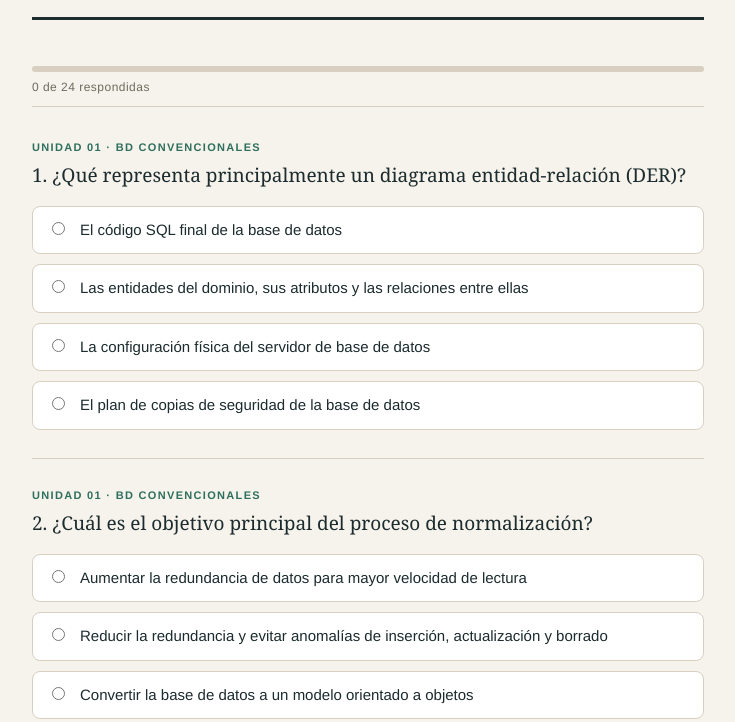
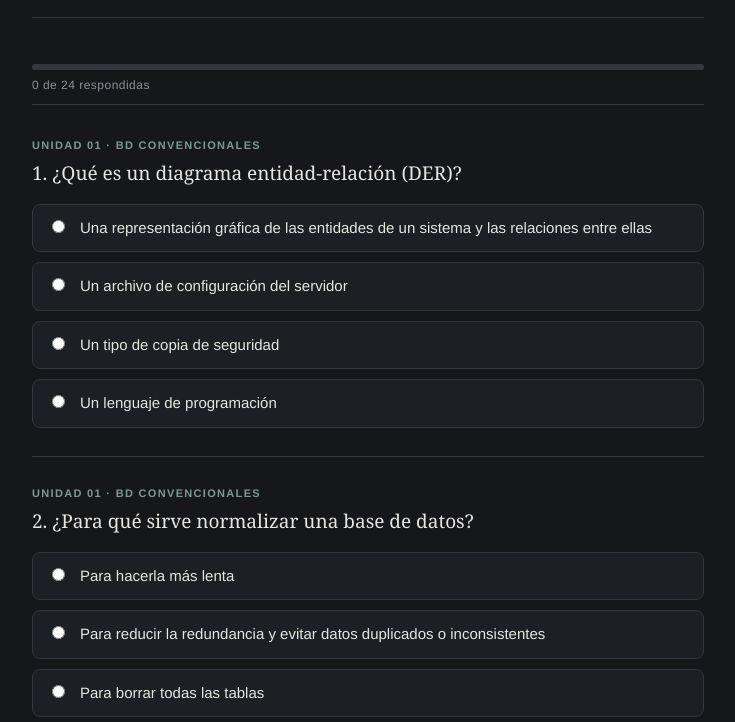
Before and after one commit to fjlesme/bd2, a plain HTML site: page index.html in a window 1280 px wide. Shown: the part 195-917 px from the top of the page, without its empty margins (272-1007 px from the left). Drawn offline with Linux system fonts and the light colour scheme.

Commit message:
Update index.html

```diff
--- a/index.html
+++ b/index.html
@@ -6,26 +6,27 @@
 <title>Test Diagnóstico – Base de Datos II</title>
 <style>
   :root{
-    --ink:#1c2b2d;
-    --paper:#f6f3ec;
-    --line:#d8cfc0;
-    --signal:#2f6f5e;
-    --signal-dim:#e4efe9;
-    --warn:#a4432f;
-    --warn-dim:#f6e5e0;
-    --muted:#6f6a5e;
+    --bg:#15171a;
+    --panel:#1c1f23;
+    --ink:#e7e5df;
+    --line:#33373d;
+    --signal:#7a9b8e;
+    --signal-dim:#232b28;
+    --warn:#b5695a;
+    --warn-dim:#2b2220;
+    --muted:#8b8f96;
   }
   *{box-sizing:border-box;}
   body{
     margin:0;
-    background:var(--paper);
+    background:var(--bg);
     color:var(--ink);
     font-family:'Georgia','Iowan Old Style',serif;
     line-height:1.5;
     padding:0 0 80px;
   }
   .wrap{max-width:720px;margin:0 auto;padding:40px 24px;}
-  header{border-bottom:3px solid var(--ink);padding-bottom:20px;margin-bottom:32px;}
+  header{border-bottom:1px solid var(--line);padding-bottom:20px;margin-bottom:32px;}
   .eyebrow{
     font-family:'Helvetica Neue',Arial,sans-serif;
     text-transform:uppercase;
@@ -35,11 +36,11 @@
     font-weight:700;
     margin-bottom:8px;
   }
-  h1{font-size:32px;margin:0 0 10px;letter-spacing:-0.01em;}
+  h1{font-size:32px;margin:0 0 10px;letter-spacing:-0.01em;color:var(--ink);}
   .sub{color:var(--muted);font-size:15px;font-family:'Helvetica Neue',Arial,sans-serif;}
 
   #progress-bar{
-    position:sticky;top:0;background:var(--paper);padding:14px 0 10px;z-index:5;
+    position:sticky;top:0;background:var(--bg);padding:14px 0 10px;z-index:5;
     border-bottom:1px solid var(--line);
   }
   .progress-track{height:6px;background:var(--line);border-radius:3px;overflow:hidden;}
@@ -59,7 +60,7 @@
     font-size:11px;text-transform:uppercase;letter-spacing:.12em;
     color:var(--signal);font-weight:700;margin-bottom:6px;
   }
-  .q-title{font-size:19px;margin:0 0 16px;}
+  .q-title{font-size:19px;margin:0 0 16px;color:var(--ink);}
   .options{display:flex;flex-direction:column;gap:10px;}
   .opt{
     display:flex;align-items:flex-start;gap:12px;
@@ -69,7 +70,8 @@
     cursor:pointer;
     font-family:'Helvetica Neue',Arial,sans-serif;
     font-size:15px;
-    background:#fff;
+    background:var(--panel);
+    color:var(--ink);
     transition:border-color .15s, background .15s;
   }
   .opt:hover{border-color:var(--signal);}
@@ -82,8 +84,8 @@
     font-family:'Helvetica Neue',Arial,sans-serif;
     font-weight:700;
     font-size:15px;
-    background:var(--ink);
-    color:var(--paper);
+    background:var(--signal);
+    color:var(--bg);
     border:none;
     border-radius:8px;
     padding:16px 28px;
@@ -92,19 +94,19 @@
     margin-top:24px;
     letter-spacing:.02em;
   }
-  #submit-btn:hover, #retry-btn:hover{background:var(--signal);}
+  #submit-btn:hover, #retry-btn:hover{background:#8fae9f;}
   #submit-btn:disabled{background:var(--line);color:var(--muted);cursor:not-allowed;}
 
   #results{display:none;}
   .score-hero{
     text-align:center;
     padding:36px 20px;
-    border:3px solid var(--ink);
+    border:1px solid var(--line);
     border-radius:12px;
     margin-bottom:28px;
-    background:#fff;
+    background:var(--panel);
   }
-  .score-num{font-size:56px;font-weight:700;line-height:1;}
+  .score-num{font-size:56px;font-weight:700;line-height:1;color:var(--ink);}
   .score-level{
     font-family:'Helvetica Neue',Arial,sans-serif;
     text-transform:uppercase;letter-spacing:.1em;font-size:13px;
@@ -113,12 +115,12 @@
   .score-desc{font-family:'Helvetica Neue',Arial,sans-serif;color:var(--muted);font-size:14px;margin-top:8px;}
 
   .breakdown{font-family:'Helvetica Neue',Arial,sans-serif;font-size:14px;}
-  .breakdown h3{font-family:Georgia,serif;font-size:17px;margin:0 0 14px;}
+  .breakdown h3{font-family:Georgia,serif;font-size:17px;margin:0 0 14px;color:var(--ink);}
   .bd-row{display:flex;align-items:center;gap:12px;margin-bottom:10px;}
   .bd-label{flex:0 0 150px;font-size:13px;color:var(--muted);}
   .bd-track{flex:1;height:8px;background:var(--line);border-radius:4px;overflow:hidden;}
   .bd-fill{height:100%;background:var(--signal);}
-  .bd-score{flex:0 0 34px;text-align:right;font-size:13px;font-weight:700;}
+  .bd-score{flex:0 0 34px;text-align:right;font-size:13px;font-weight:700;color:var(--ink);}
 
   #quiz-form{display:block;}
 
@@ -135,7 +137,7 @@
 <body>
 <div class="wrap">
   <header>
-    <div class="eyebrow">Base de Datos II · Uninorte</div>
+    <div class="eyebrow">Base de Datos II · UniNorte</div>
     <h1>Test Diagnóstico</h1>
     <div class="sub">24 preguntas de opción múltiple. Elegí la respuesta que consideres correcta en cada una — no hay penalización por intentarlo, esto es solo para conocer tu punto de partida. Tu resultado es completamente anónimo.</div>
   </header>
@@ -172,69 +174,69 @@ const QUESTIONS = [
   // Unidad 01: Modelos de Base de Datos Convencionales
   {
     unit: "Unidad 01 · BD Convencionales",
-    q: "¿Qué representa principalmente un diagrama entidad-relación (DER)?",
+    q: "¿Qué es un diagrama entidad-relación (DER)?",
     options: [
-      "El código SQL final de la base de datos",
-      "Las entidades del dominio, sus atributos y las relaciones entre ellas",
-      "La configuración física del servidor de base de datos",
-      "El plan de copias de seguridad de la base de datos"
+      "Una representación gráfica de las entidades de un sistema y las relaciones entre ellas",
+      "Un archivo de configuración del servidor",
+      "Un tipo de copia de seguridad",
+      "Un lenguaje de programación"
+    ],
+    correct: 0
+  },
+  {
+    unit: "Unidad 01 · BD Convencionales",
+    q: "¿Para qué sirve normalizar una base de datos?",
+    options: [
+      "Para hacerla más lenta",
+      "Para reducir la redundancia y evitar datos duplicados o inconsistentes",
+      "Para borrar todas las tablas",
+      "Para convertirla en una base de datos NoSQL"
     ],
     correct: 1
   },
   {
     unit: "Unidad 01 · BD Convencionales",
-    q: "¿Cuál es el objetivo principal del proceso de normalización?",
+    q: "¿Qué es una dependencia funcional entre dos atributos?",
     options: [
-      "Aumentar la redundancia de datos para mayor velocidad de lectura",
-      "Reducir la redundancia y evitar anomalías de inserción, actualización y borrado",
-      "Convertir la base de datos a un modelo orientado a objetos",
-      "Eliminar todas las relaciones entre tablas"
+      "Que el valor de un atributo determina el valor de otro",
+      "Que dos atributos nunca pueden estar en la misma tabla",
+      "Que un atributo depende de la velocidad de internet",
+      "Que ambos atributos deben tener el mismo nombre"
     ],
-    correct: 1
-  },
-  {
-    unit: "Unidad 01 · BD Convencionales",
-    q: "En el contexto de dependencias funcionales, si A determina funcionalmente a B, esto significa que:",
-    options: [
-      "A cada valor de B le corresponde un único valor de A",
-      "A cada valor de A le corresponde como máximo un único valor de B",
-      "A y B siempre deben estar en tablas separadas",
-      "B no puede depender de ningún otro atributo"
-    ],
-    correct: 1
+    correct: 0
   },
 
   // Unidad 02: Modelos de BD Orientados a Objetos
   {
     unit: "Unidad 02 · BD Orientadas a Objetos",
-    q: "¿Cuál es una diferencia clave entre la modelización orientada a objetos y la modelización relacional?",
+    q: "¿Qué combina un modelo orientado a objetos que el modelo relacional tradicional no combina de la misma forma?",
     options: [
-      "La orientada a objetos no permite almacenar datos, solo comportamiento",
-      "La orientada a objetos integra datos y comportamiento (métodos) en una misma unidad, mientras que la relacional se centra en tablas y datos",
-      "La relacional siempre es más rápida en cualquier escenario",
-      "No existen diferencias reales entre ambos enfoques"
+      "Datos y comportamiento (métodos) en una misma unidad",
+      "Solamente tablas",
+      "Solamente índices",
+      "Solamente copias de seguridad"
     ],
-    correct: 1
+    correct: 0
   },
   {
     unit: "Unidad 02 · BD Orientadas a Objetos",
-    q: "En el paradigma orientado a objetos aplicado a bases de datos, ¿qué define principalmente una clase?",
+    q: "¿Qué es una clase en el paradigma orientado a objetos?",
     options: [
-      "Una tabla sin ninguna relación con otras",
-      "Una plantilla que agrupa atributos y comportamientos comunes para un conjunto de objetos",
-      "Un índice que acelera las consultas",
-      "Un lenguaje de consulta específico"
+      "Una plantilla que define atributos y comportamientos comunes para un conjunto de objetos",
+      "Una copia de seguridad automática",
+      "Un tipo de índice",
+      "Un usuario con permisos de administrador"
     ],
-    correct: 1
+    correct: 0
   },
   {
     unit: "Unidad 02 · BD Orientadas a Objetos",
-    q: "Dentro de las herramientas para bases de datos orientadas a objetos, ¿qué función cumple el ODL (lenguaje de definición de datos)?",
+    q: "¿Para qué se usa el ODL (lenguaje de definición de datos orientado a objetos)?",
     options: [
-      "Permite definir la estructura y los tipos de los objetos de la base de datos",
-      "Permite exclusivamente hacer consultas de lectura",
-      "Sirve únicamente para administrar usuarios",
-      "Reemplaza por completo al modelo entidad-relación"
+      "Para definir la estructura de los objetos de la base de datos",
+      "Para hacer copias de seguridad",
+      "Para eliminar usuarios",
+      "Para transformar archivos XML"
     ],
     correct: 0
   },
@@ -242,34 +244,34 @@ const QUESTIONS = [
   // Unidad 03: Base de Datos Relacionales Extendido
   {
     unit: "Unidad 03 · BD Relacional Extendida",
-    q: "¿Qué herramienta se utiliza para modelar las abstracciones de diseño conceptual extendidas, como la generalización y la agregación?",
+    q: "¿Qué es el DERE (diagrama entidad-relación extendido)?",
     options: [
-      "El diagrama entidad-relación extendido (DERE)",
-      "El lenguaje XQuery",
-      "El modelo de mapeo objeto-relacional",
-      "El álgebra relacional básica"
+      "Una herramienta para modelar conceptos más complejos como generalización y agregación",
+      "Un tipo de copia de seguridad",
+      "Un lenguaje de consulta NoSQL",
+      "Un protocolo de red"
     ],
     correct: 0
   },
   {
     unit: "Unidad 03 · BD Relacional Extendida",
-    q: "En el modelo entidad-relación extendido, ¿qué representa la generalización?",
+    q: "¿Qué representa la generalización en el modelo entidad-relación extendido?",
     options: [
-      "La unión de varias bases de datos en una sola",
-      "Una relación jerárquica donde entidades más específicas heredan atributos de una entidad más general",
-      "La eliminación de atributos redundantes en una tabla",
-      "Un tipo de índice utilizado para optimizar consultas"
+      "Que entidades más específicas heredan atributos de una entidad más general",
+      "Que se elimina una tabla completa",
+      "Que se combinan dos bases de datos distintas",
+      "Que se crea un nuevo índice hash"
     ],
-    correct: 1
+    correct: 0
   },
   {
     unit: "Unidad 03 · BD Relacional Extendida",
-    q: "¿Qué concepto describe mejor la agregación en el diseño conceptual extendido?",
+    q: "¿Qué es la agregación en el diseño conceptual extendido?",
     options: [
-      "Tratar una relación entre entidades como una entidad de orden superior, para poder relacionarla con otras entidades",
-      "Duplicar una entidad para mejorar el rendimiento",
-      "Convertir una entidad débil en una entidad fuerte",
-      "Eliminar una relación que ya no se utiliza"
+      "Tratar una relación entre entidades como si fuera una entidad, para poder vincularla con otras",
+      "Borrar atributos que no se usan",
+      "Duplicar una tabla para tener una copia",
+      "Un tipo de consulta SQL básica"
     ],
     correct: 0
   },
@@ -277,34 +279,34 @@ const QUESTIONS = [
   // Unidad 04: Conceptos Avanzados
   {
     unit: "Unidad 04 · Conceptos Avanzados",
-    q: "¿Qué diferencia principal existe entre un índice ordenado y un índice asociativo (hash)?",
+    q: "¿Para qué se utiliza un índice en una base de datos?",
     options: [
-      "No hay ninguna diferencia entre ambos",
-      "El índice ordenado mantiene los valores en un orden secuencial (útil para búsquedas por rango); el índice asociativo usa una función hash para acceso directo por clave",
-      "El índice asociativo solo puede usarse en bases de datos orientadas a objetos",
-      "El índice ordenado no permite hacer búsquedas exactas por clave"
+      "Para acelerar la búsqueda de datos",
+      "Para borrar datos automáticamente",
+      "Para crear usuarios nuevos",
+      "Para traducir la base de datos a otro idioma"
     ],
-    correct: 1
+    correct: 0
   },
   {
     unit: "Unidad 04 · Conceptos Avanzados",
-    q: "Al evaluar un esquema de indexación, ¿cuál de los siguientes factores es relevante a tener en cuenta según la teoría de índices?",
+    q: "¿Qué diferencia hay entre un índice ordenado y uno asociativo (hash)?",
     options: [
-      "Únicamente el color con que se represente el diagrama",
-      "El tiempo de acceso, el tiempo de inserción/borrado y el espacio adicional requerido por el índice",
-      "La cantidad de usuarios conectados simultáneamente a la red eléctrica",
-      "El nombre asignado a la tabla en el diccionario de datos"
+      "El ordenado mantiene los datos en secuencia; el hash usa una función para acceder directo por clave",
+      "No hay ninguna diferencia entre ellos",
+      "El hash solo funciona en bases de datos XML",
+      "El ordenado no permite hacer ninguna búsqueda"
     ],
-    correct: 1
+    correct: 0
   },
   {
     unit: "Unidad 04 · Conceptos Avanzados",
-    q: "¿Por qué es importante gestionar versiones y autorizaciones en un esquema de base de datos?",
+    q: "¿Por qué es importante definir autorizaciones (permisos) sobre una base de datos?",
     options: [
-      "Porque permite controlar los cambios en la estructura y regular qué usuarios pueden acceder o modificar cada parte de los datos",
-      "Porque reemplaza la necesidad de hacer copias de seguridad",
-      "Porque acelera automáticamente todas las consultas SQL",
-      "Porque elimina la necesidad de definir claves primarias"
+      "Para controlar qué usuarios pueden ver o modificar cada parte de los datos",
+      "Para que la base de datos ocupe menos espacio",
+      "Para eliminar la necesidad de hacer copias de seguridad",
+      "Para acelerar automáticamente todas las consultas"
     ],
     correct: 0
   },
@@ -312,141 +314,141 @@ const QUESTIONS = [
   // Unidad 05: Mapeo Objeto Relacional
   {
     unit: "Unidad 05 · Mapeo Objeto-Relacional",
-    q: "¿Qué problema resuelve principalmente una herramienta de mapeo objeto-relacional (ORM) como Hibernate?",
+    q: "¿Para qué sirve una herramienta de mapeo objeto-relacional (ORM) como Hibernate?",
     options: [
-      "La diferencia de representación entre el modelo orientado a objetos de una aplicación y el modelo relacional de la base de datos",
-      "La necesidad de instalar un motor de base de datos",
-      "La conversión de archivos XML a formato JSON",
-      "La creación de copias de seguridad automáticas"
+      "Para conectar el modelo orientado a objetos de una aplicación con el modelo relacional de la base de datos",
+      "Para instalar el motor de base de datos",
+      "Para crear diagramas XML",
+      "Para hacer copias de seguridad automáticas"
     ],
     correct: 0
   },
   {
     unit: "Unidad 05 · Mapeo Objeto-Relacional",
-    q: "¿Qué es HQL en el contexto de Hibernate?",
+    q: "¿Qué es HQL?",
     options: [
-      "Un lenguaje de consulta orientado a objetos, similar a SQL pero que trabaja sobre entidades del modelo en lugar de tablas directamente",
-      "Un protocolo de red para bases de datos distribuidas",
-      "Un formato de archivo para almacenar imágenes en la base de datos",
-      "Un tipo de índice hash exclusivo de bases de datos NoSQL"
+      "Un lenguaje de consulta orientado a objetos, parecido a SQL, usado en Hibernate",
+      "Un protocolo de red",
+      "Un formato de imagen",
+      "Un tipo de índice hash"
     ],
     correct: 0
   },
   {
     unit: "Unidad 05 · Mapeo Objeto-Relacional",
-    q: "En el mapeo objeto-relacional, ¿qué ocurre generalmente con una clase de la aplicación al mapearla a la base de datos?",
+    q: "En el mapeo objeto-relacional, ¿con qué se corresponde típicamente una clase de la aplicación?",
     options: [
-      "Se descarta completamente, ya que no puede representarse en una base relacional",
-      "Se corresponde típicamente con una tabla, y sus atributos con columnas de esa tabla",
-      "Se convierte automáticamente en un documento XML",
-      "Se transforma en un índice asociativo"
+      "Con una tabla de la base de datos",
+      "Con un archivo de video",
+      "Con una copia de seguridad",
+      "Con un usuario del sistema"
     ],
-    correct: 1
+    correct: 0
   },
 
   // Unidad 06: Bases de Datos XML
   {
     unit: "Unidad 06 · Bases de Datos XML",
-    q: "¿Para qué se utiliza principalmente el lenguaje XPath?",
+    q: "¿Para qué se usa XPath?",
     options: [
-      "Para definir rutas de acceso y navegar por la estructura jerárquica de un documento XML",
-      "Para transformar un documento XML en una hoja de cálculo",
-      "Para cifrar el contenido de un archivo XML",
-      "Para crear índices asociativos en bases de datos relacionales"
+      "Para navegar y ubicar partes específicas dentro de un documento XML",
+      "Para transformar el XML en una imagen",
+      "Para hacer copias de seguridad",
+      "Para crear usuarios"
     ],
     correct: 0
   },
   {
     unit: "Unidad 06 · Bases de Datos XML",
-    q: "¿Qué función cumple XSLT respecto a un documento XML?",
+    q: "¿Para qué se usa XSLT?",
     options: [
-      "Permite transformar el documento XML en otro formato o estructura, aplicando hojas de estilo",
-      "Permite ejecutar consultas de agregación como si fuera SQL, sin ninguna transformación",
-      "Sirve únicamente para validar la sintaxis del XML",
-      "Convierte el XML directamente en una base de datos orientada a objetos"
+      "Para transformar un documento XML en otro formato o estructura",
+      "Para eliminar un documento XML",
+      "Para crear índices hash",
+      "Para definir usuarios y permisos"
     ],
     correct: 0
   },
   {
     unit: "Unidad 06 · Bases de Datos XML",
-    q: "¿Cuál es el propósito principal de XQuery?",
+    q: "¿Para qué sirve XQuery?",
     options: [
-      "Definir la apariencia visual de un documento XML",
-      "Realizar consultas sobre datos almacenados en documentos XML",
-      "Comprimir archivos XML para reducir su tamaño",
-      "Sustituir por completo al lenguaje XPath"
+      "Para hacer consultas sobre datos almacenados en documentos XML",
+      "Para darle color a un documento XML",
+      "Para comprimir archivos",
+      "Para instalar un servidor"
     ],
-    correct: 1
+    correct: 0
   },
 
   // Unidad 07: Bases de Datos NoSQL
   {
     unit: "Unidad 07 · Bases de Datos NoSQL",
-    q: "¿Cuál es una característica distintiva de las bases de datos NoSQL frente a las relacionales tradicionales?",
+    q: "¿Qué característica es típica de las bases de datos NoSQL?",
     options: [
-      "Requieren obligatoriamente un esquema fijo y rígido antes de insertar cualquier dato",
-      "Suelen priorizar la flexibilidad de esquema y la escalabilidad horizontal por sobre las relaciones estrictas entre tablas",
-      "No permiten almacenar grandes volúmenes de datos",
-      "Solo pueden ejecutarse en un único servidor"
+      "Mayor flexibilidad de esquema en comparación con las bases de datos relacionales",
+      "Un esquema fijo que nunca puede cambiar",
+      "Solo pueden usarse en una computadora",
+      "No permiten guardar texto"
     ],
-    correct: 1
+    correct: 0
   },
   {
     unit: "Unidad 07 · Bases de Datos NoSQL",
-    q: "¿Qué significa que una base de datos NoSQL escale 'horizontalmente'?",
+    q: "¿Qué significa que una base de datos escale 'horizontalmente'?",
     options: [
-      "Que se mejora el rendimiento agregando más memoria RAM a un único servidor",
-      "Que se distribuye la carga y los datos agregando más servidores o nodos a un clúster",
-      "Que se reduce la cantidad de datos almacenados para mejorar la velocidad",
-      "Que se elimina la necesidad de hacer consultas"
+      "Que se agregan más servidores o nodos para repartir la carga y los datos",
+      "Que se agranda la pantalla del monitor",
+      "Que se borran datos para ganar espacio",
+      "Que se reduce la cantidad de usuarios"
     ],
-    correct: 1
+    correct: 0
   },
   {
     unit: "Unidad 07 · Bases de Datos NoSQL",
-    q: "¿En qué escenario suele preferirse una base de datos NoSQL por sobre una relacional tradicional?",
+    q: "¿En qué caso suele convenir más usar una base de datos NoSQL?",
     options: [
-      "Cuando se necesita garantizar estrictamente la integridad referencial entre múltiples tablas relacionadas",
-      "Cuando se requiere manejar grandes volúmenes de datos con alta escalabilidad y esquemas flexibles o cambiantes",
-      "Cuando el volumen de datos es mínimo y no va a crecer nunca",
-      "Cuando se necesita ejecutar exclusivamente consultas SQL estándar"
+      "Cuando se manejan grandes volúmenes de datos con necesidad de alta escalabilidad",
+      "Cuando los datos nunca van a crecer",
+      "Cuando se necesita una única tabla pequeña",
+      "Cuando no se necesita guardar ningún dato"
     ],
-    correct: 1
+    correct: 0
   },
 
   // Unidad 08: Administración de Base de Datos
   {
     unit: "Unidad 08 · Administración de BD",
-    q: "¿Por qué es importante asignar roles y privilegios específicos a los usuarios de una base de datos?",
+    q: "¿Por qué es importante asignar roles y privilegios a los usuarios de una base de datos?",
     options: [
-      "Para que todos los usuarios tengan acceso total a todas las operaciones sin restricciones",
-      "Para controlar qué acciones puede realizar cada usuario y proteger la seguridad e integridad de los datos",
-      "Para que la base de datos ocupe menos espacio en disco",
-      "Para acelerar automáticamente todas las consultas"
+      "Para controlar qué acciones puede hacer cada usuario y proteger la seguridad de los datos",
+      "Para que todos tengan acceso total sin restricciones",
+      "Para que la base de datos sea más pequeña",
+      "Para acelerar las consultas automáticamente"
     ],
-    correct: 1
+    correct: 0
   },
   {
     unit: "Unidad 08 · Administración de BD",
-    q: "¿Cuál es el objetivo principal de realizar copias de seguridad periódicas de una base de datos?",
+    q: "¿Para qué sirven las copias de seguridad de una base de datos?",
     options: [
-      "Aumentar la velocidad de las consultas de lectura",
-      "Poder recuperar la información ante fallos, errores o pérdida de datos",
-      "Eliminar datos duplicados automáticamente",
-      "Reemplazar la necesidad de definir privilegios de usuario"
+      "Para poder recuperar la información en caso de fallas o pérdida de datos",
+      "Para hacer las consultas más rápidas",
+      "Para eliminar usuarios duplicados",
+      "Para reemplazar la necesidad de definir permisos"
     ],
-    correct: 1
+    correct: 0
   },
   {
     unit: "Unidad 08 · Administración de BD",
-    q: "Dentro de la planificación de la administración de una base de datos, ¿qué se evalúa típicamente en la etapa de 'evaluación de hardware'?",
+    q: "Al planificar una base de datos, ¿qué se evalúa en la etapa de 'evaluación de hardware'?",
     options: [
-      "Únicamente el color de la carcasa del servidor",
-      "Los recursos necesarios (procesamiento, memoria, almacenamiento) para soportar el volumen de datos y la carga de trabajo esperada",
-      "El lenguaje de programación que usarán los desarrolladores",
-      "La cantidad de tablas que tendrá el modelo entidad-relación"
+      "Los recursos necesarios (procesamiento, memoria, almacenamiento) para soportar la base de datos",
+      "El color del servidor",
+      "El lenguaje de programación de la interfaz gráfica",
+      "La cantidad de preguntas del test"
     ],
-    correct: 1
+    correct: 0
   }
 ];
 
```
